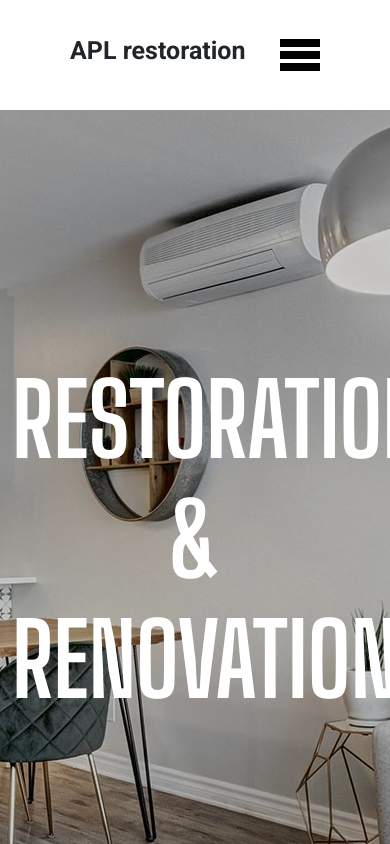
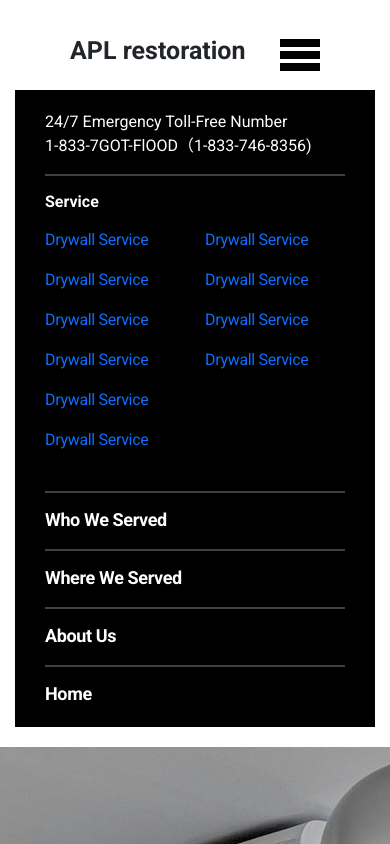
Before and after one commit to aplrestoration/apl-react, a React (Create React App) app: page / in a window 390 px wide. Both pictures are taken after a click on the element 300 px from the left and 55 px from the top of the page. Shown: the top 844 px of the page. Built offline with nearby package versions, Linux system fonts and the light colour scheme; the HTML template or start-up script is replaced by a standard one.

Commit message:
Modified mobile nav

```diff
--- a/src/components/Header.js
+++ b/src/components/Header.js
@@ -3,8 +3,8 @@ import { Link } from "react-router-dom";
 import MobileMenu from "./MobileMenu";
 
 function Header() {
-  const [showMobile, setShow] = useState(true);
-  const [showService, setService] = useState(true);
+  const [showMobile, setShow] = useState(false);
+  const [showWeb, setWeb] = useState(true);
 
   return (
     <div>
--- a/src/components/MobileMenu.js
+++ b/src/components/MobileMenu.js
@@ -1,12 +1,30 @@
 import React from "react";
+import { Link } from "react-router-dom";
+import MobileMenuService from "./MobileMenuService";
+
 
 const MobileMenu = () => {
   return (
-      <div className="mobile-menu d-lg-none">
-        <div className="mobile-menu-card">
-          <p>Test: This is mobile menu </p>
-        </div>
+    <div className="mobile-menu d-lg-none">
+      <div className="mobile-menu-card">
+        <span className=" ">
+          24/7 Emergency Toll-Free Number <br />
+          1-833-7GOT-FlOOD（1-833-746-8356)
+        </span>
+        <hr className="solid-divider" />
+        <h4>Service</h4>
+        <MobileMenuService />
+        <hr className="solid-divider" />
+        <span className="mobile-menu-title">Who We Served</span>
+        <hr className="solid-divider" />
+        <span className="mobile-menu-title">Where We Served</span>
+        <hr className="solid-divider" />
+        <span className="mobile-menu-title">About Us</span>
+        <hr className="solid-divider" />
+        <span className="mobile-menu-title">Home</span>
+
       </div>
+    </div>
   );
 };
 
--- /dev/null
+++ b/src/components/MobileMenuService.js
@@ -0,0 +1,69 @@
+import React from "react";
+import { Link } from "react-router-dom";
+
+const MobileMenuService = () => {
+  return (
+    <div className="mobile-menu-box">
+      <div className=" mobile-menu-list">
+        <ul className="list-unstyled">
+          <li className="nav-item">
+            <Link to="/" className="mobile-nav-link">
+              Drywall Service
+            </Link>
+          </li>
+          <li className="nav-item">
+            <Link to="/" className="mobile-nav-link">
+              Drywall Service
+            </Link>
+          </li>
+          <li className="nav-item">
+            <Link to="/" className="mobile-nav-link">
+              Drywall Service
+            </Link>
+          </li>
+          <li className="nav-item">
+            <Link to="/" className="mobile-nav-link">
+              Drywall Service
+            </Link>
+          </li>
+          <li className="nav-item">
+            <Link to="/" className="mobile-nav-link">
+              Drywall Service
+            </Link>
+          </li>
+          <li className="nav-item">
+            <Link to="/" className="mobile-nav-link">
+              Drywall Service
+            </Link>
+          </li>
+        </ul>
+      </div>
+      <div className="list-unstyled mobile-menu-list">
+        <ul className="list-unstyled">
+          <li className="nav-item">
+            <Link to="/" className="mobile-nav-link">
+              Drywall Service
+            </Link>
+          </li>
+          <li className="nav-item">
+            <Link to="/" className="mobile-nav-link">
+              Drywall Service
+            </Link>
+          </li>
+          <li className="nav-item">
+            <Link to="/" className="mobile-nav-link">
+              Drywall Service
+            </Link>
+          </li>
+          <li className="nav-item">
+            <Link to="/" className="mobile-nav-link">
+              Drywall Service
+            </Link>
+          </li>
+        </ul>
+      </div>
+    </div>
+  );
+};
+
+export default MobileMenuService;
--- a/src/index.css
+++ b/src/index.css
@@ -100,9 +100,41 @@ h6 {
   box-sizing: border-box;
   position: relative;
   min-width: 100px;
-  min-height: 300px;
-  background-color:black;
+  min-height: 500px;
+  padding: 20px 30px;
+  background-color: black;
   color: white;
+}
+
+.mobile-menu-box {
+  display: grid;
+    grid-template-columns: 1fr 1fr;
+    grid-gap: 20px;
+}
+
+.mobile-menu-list {
+
+}
+
+.solid-divider {
+  border: 1px solid #fff;
+}
+
+.mobile-nav-link {
+  text-decoration: none;
+  font-size: 16px;
+  line-height: 18px;
+  letter-spacing: -0.02em;
+}
+
+.mobile-menu-title {
+  font-family: Roboto;
+  font-style: normal;
+  font-weight: bold;
+  font-size: 18px;
+  line-height: 20px;
+
+  letter-spacing: -0.02em;
 }
 
 /* Hero Hection */
```
